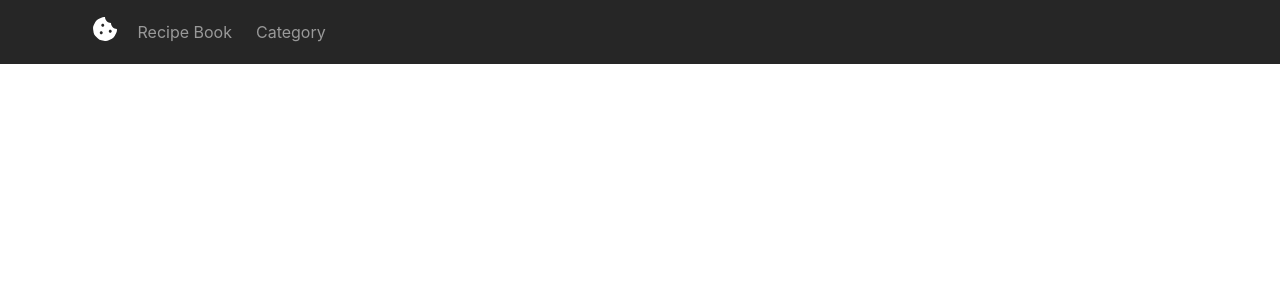
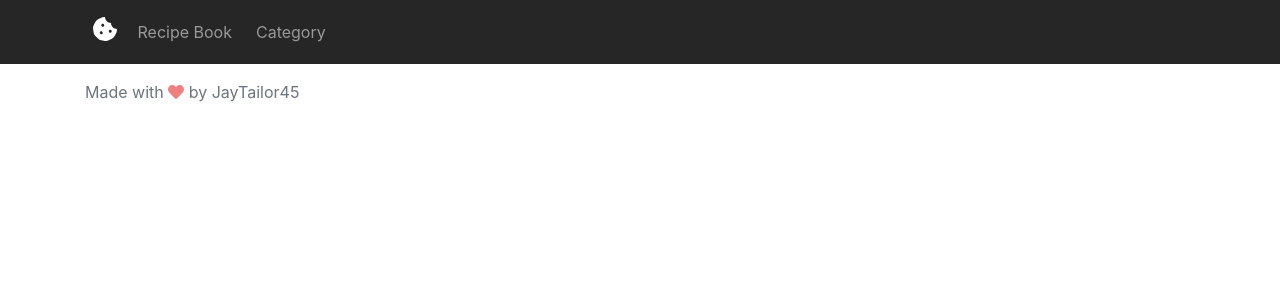
Before and after one commit to JayTailor45/RecipeBook-NG, an Angular app: page / in a window 1280 px wide. Shown: the top 300 px of the page. Built offline with nearby package versions, Linux system fonts and the light colour scheme.

Commit message:
Create footer

```diff
--- a/src/app/app.module.ts
+++ b/src/app/app.module.ts
@@ -11,9 +11,10 @@ import { AppComponent } from "./app.component";
 import { HeaderComponent } from "./common/header/header.component";
 import { RouterModule } from '@angular/router';
 import { HomeComponent } from './home/home.component';
+import { FooterComponent } from './common/footer/footer.component';
 
 @NgModule({
-  declarations: [AppComponent, HeaderComponent, HomeComponent],
+  declarations: [AppComponent, HeaderComponent, HomeComponent, FooterComponent],
   imports: [BrowserModule, AppRoutingModule, FontAwesomeModule],
   providers: [RouterModule],
   bootstrap: [AppComponent]
--- /dev/null
+++ b/src/app/common/footer/footer.component.html
@@ -0,0 +1,9 @@
+<footer class="footer mt-auto py-3">
+  <div class="container">
+    <span class="text-muted">
+      Made with
+      <fa-icon [icon]="['fas', 'heart']" id="footer-heart"></fa-icon>
+      <span> by JayTailor45</span>
+    </span>
+  </div>
+</footer>
--- /dev/null
+++ b/src/app/common/footer/footer.component.scss
@@ -0,0 +1,5 @@
+.footer {
+  #footer-heart {
+    color: lightcoral;
+  }
+}
--- /dev/null
+++ b/src/app/common/footer/footer.component.ts
@@ -0,0 +1,19 @@
+import { Component, OnInit } from '@angular/core';
+import { FaIconLibrary } from '@fortawesome/angular-fontawesome';
+import { faHeart } from '@fortawesome/free-solid-svg-icons';
+
+@Component({
+  selector: 'app-footer',
+  templateUrl: './footer.component.html',
+  styleUrls: ['./footer.component.scss']
+})
+export class FooterComponent implements OnInit {
+
+  constructor(private iconLib: FaIconLibrary) {
+    this.iconLib.addIcons(faHeart);
+  }
+
+  ngOnInit() {
+  }
+
+}
--- a/src/app/home/home.component.html
+++ b/src/app/home/home.component.html
@@ -1,4 +1,5 @@
 <app-header></app-header>
 <div class="container">
-  <router-outlet></router-outlet>
+
 </div>
+<app-footer></app-footer>
```
Also changed, not shown: 1 other file (tests, documents, lock files or other folders).
